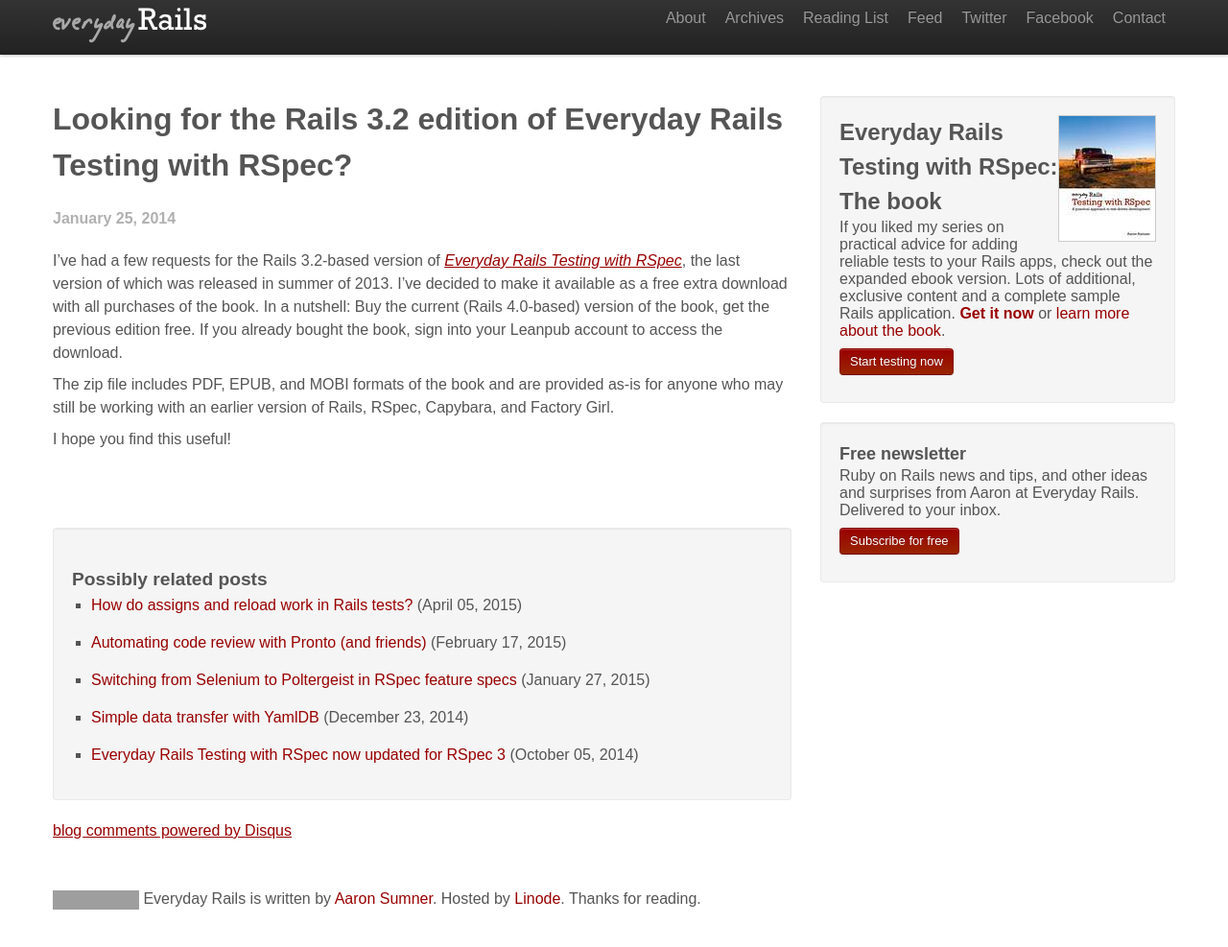
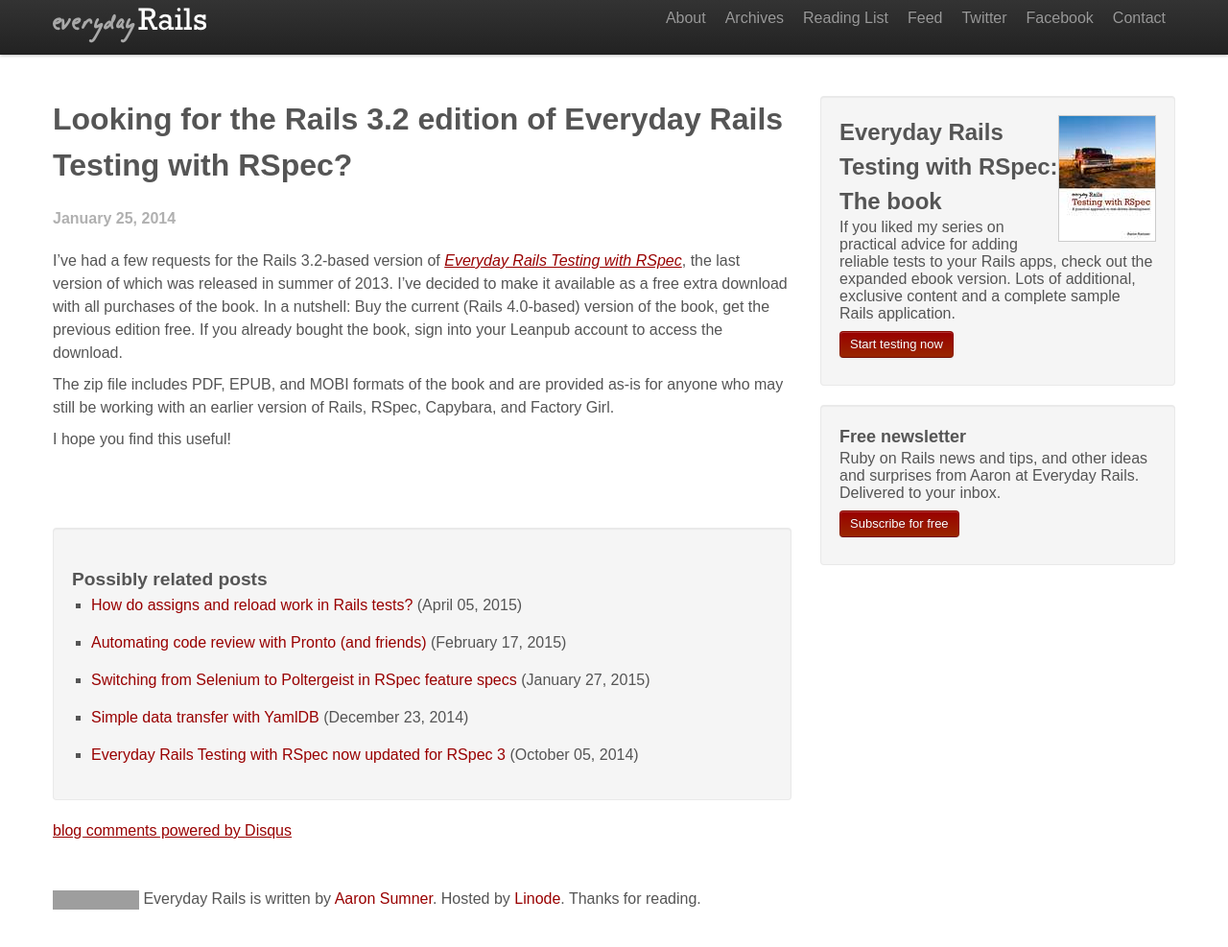
Before and after one commit to everydayrails/everyday-rails, a Jekyll site: the page built from _posts/2014-01-25-rspec-rails-3-2-edition-free-extra.markdown, in a window 1280 px wide and 987 px high. Shown: the whole window at 96% size. Built offline with Jekyll 4.4.1, drawn with Linux system fonts in a browser that asks for light colours; some web fonts are replaced; Markdown is read by kramdown in place of the engine named in the settings; comment, search, counter and statistics services are not loaded; grey boxes are pictures that could not be loaded.

Commit message:
Clean up book sidebar well

```diff
--- a/_layouts/post.html
+++ b/_layouts/post.html
@@ -49,8 +49,6 @@
         If you liked my series on practical advice for adding reliable tests to your Rails apps,
         check out the expanded ebook version. Lots of additional, exclusive content and a complete
         sample Rails application.
-        <strong><a href="http://leanpub.com/everydayrailsrspec">Get it now</a></strong> or
-        <a href="/rspecbook/">learn more about the book</a>.
         </p>
         <p>
           <a href="http://leanpub.com/everydayrailsrspec" class="btn btn-primary">Start testing now</a>
```
